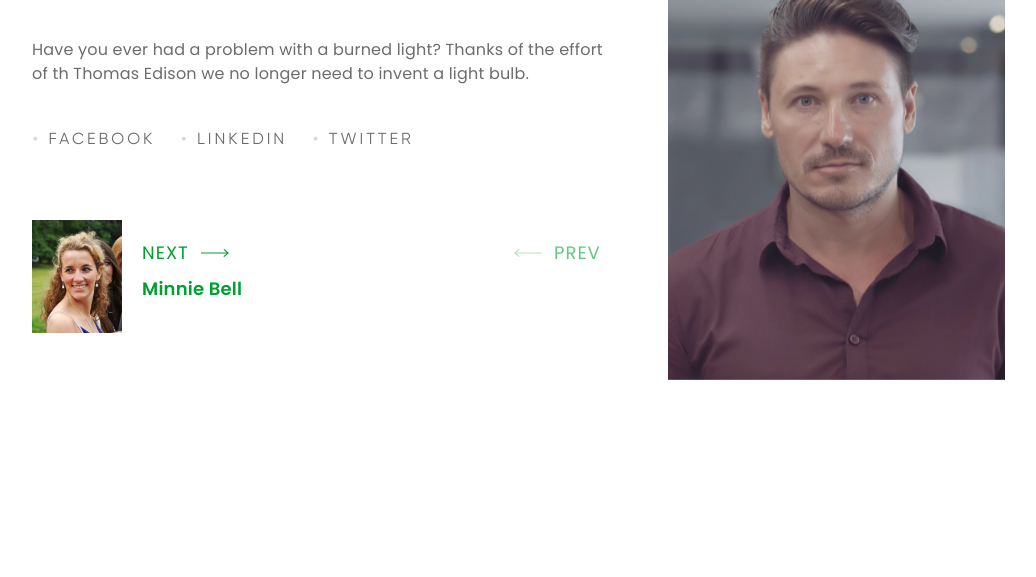
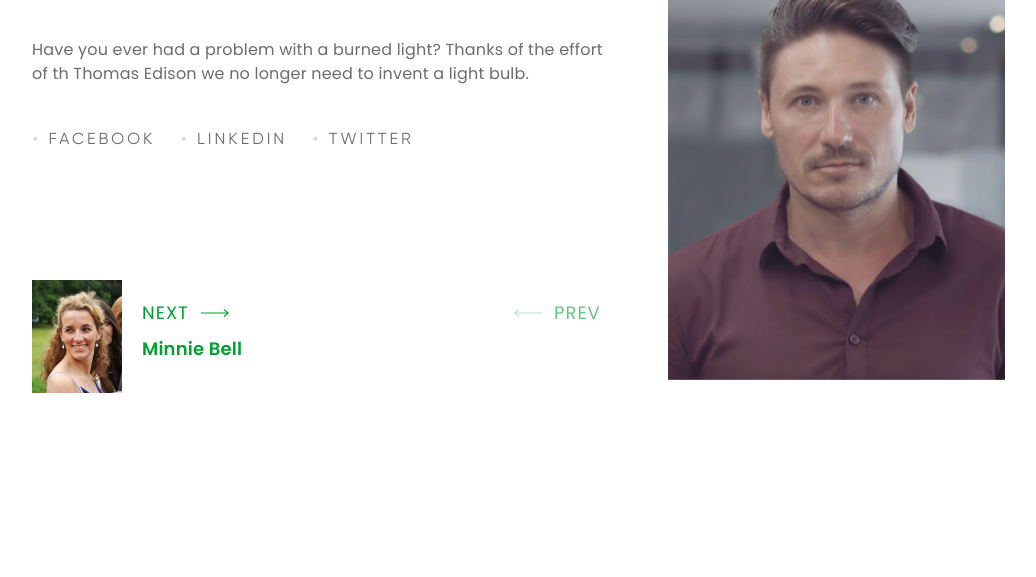
Before and after one commit to AndrewKreshchenko/UPQODE, a website: page index.html in a window 1280 px wide. Shown: the part 2864-3441 px from the top of the page, without its empty margins (96-1132 px from the left). Drawn offline with nearby package versions, Linux system fonts and the light colour scheme; some packages are replaced by stand-ins of ours; files that its build step writes are made by us from their sources; grey boxes are pictures that could not be loaded; files whose address does not match are found by name.

Commit message:
Add files via upload

```diff
--- a/app/assets/css/layout/sections/_team.scss
+++ b/app/assets/css/layout/sections/_team.scss
@@ -14,7 +14,7 @@
   }
   &__item {
     &-container {
-      min-height: 260px;
+      min-height: 320px;
     }
     &-title {
       font-weight: 800;
```
